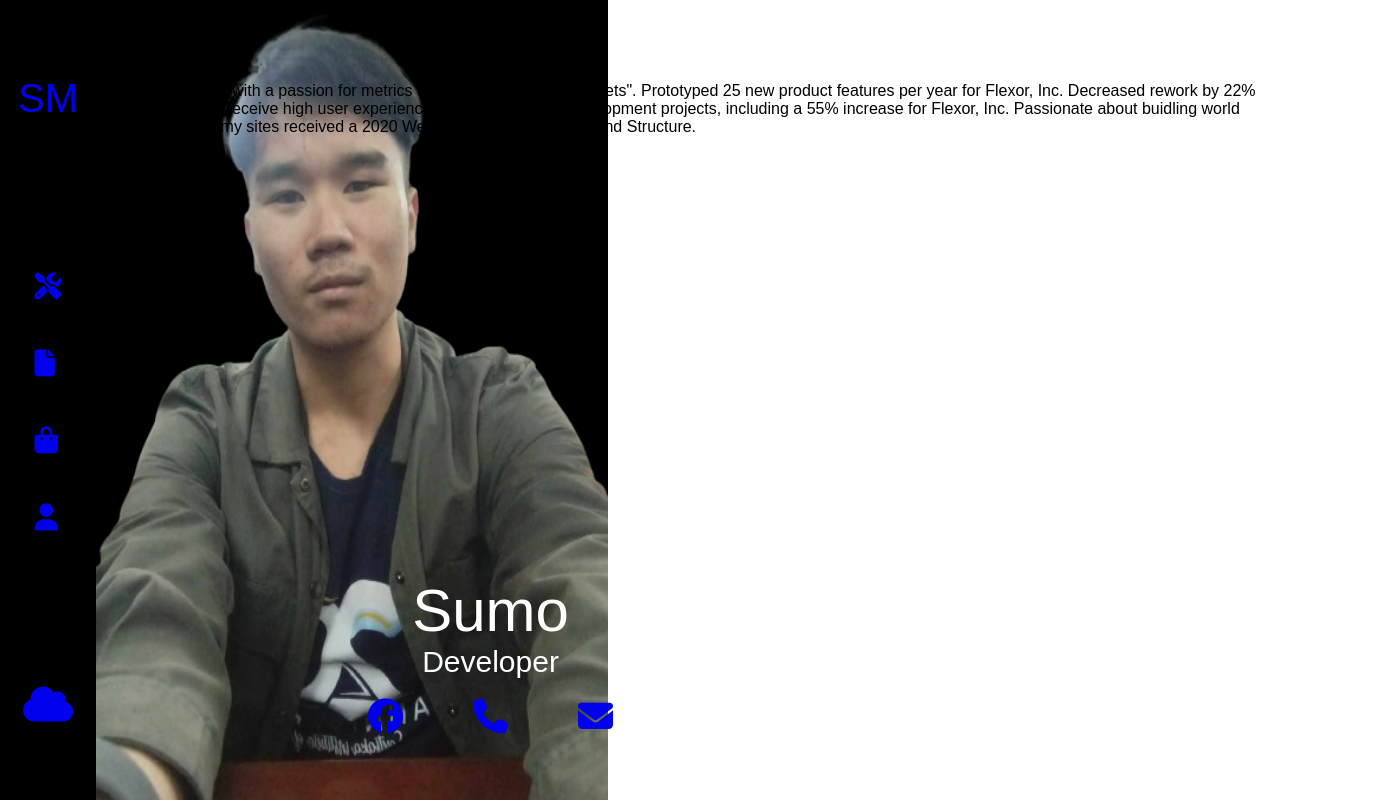
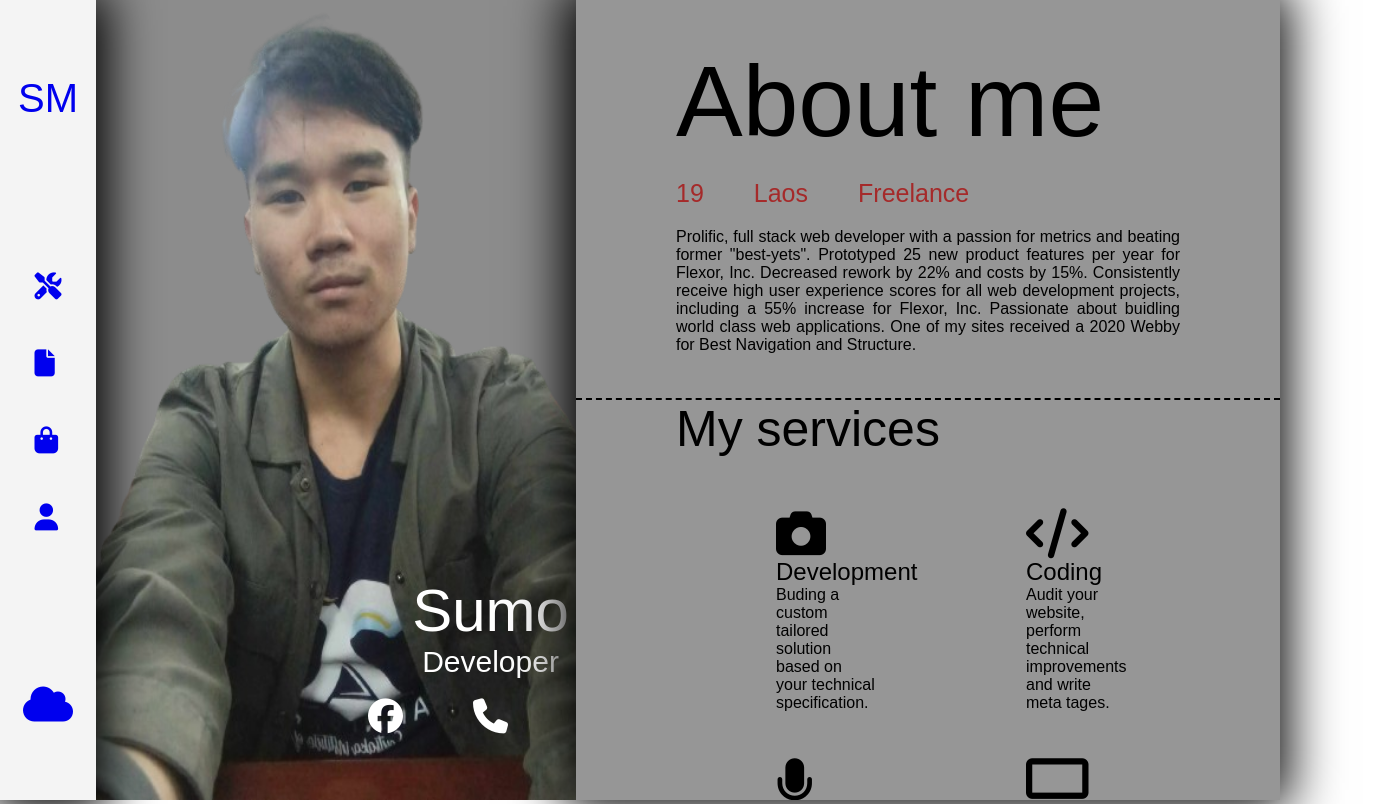
Before and after one commit to Phounn/resumewithresponsive, a plain HTML site: page index.html in a window 1280 px wide. Shown: the whole page, 1376 px wide, since content can reach past the window. Drawn offline with Linux system fonts and the light colour scheme; a web font is replaced by a local one.

Commit message:
done both of html and css. but needs to fix the bug

```diff
--- a/index.html
+++ b/index.html
@@ -40,11 +40,11 @@
 
 
     <section class="information_sm">
-        <div class="text_above">
+        <span class="text_above">
             <div class="about_me">
                 <h1>About me</h1>
             </div>
-            <div>
+            <div class="li_info">
                 <li>19</li>
                 <li>Laos</li>
                 <li>Freelance</li>
@@ -52,8 +52,11 @@
             <div class="text_information">
                 <p>Prolific, full stack web developer with a passion for metrics and beating former "best-yets". Prototyped 25 new product features per year for Flexor, Inc. Decreased rework by 22% and costs by 15%. Consistently receive high user experience scores for all web development projects, including a 55% increase for Flexor, Inc. Passionate about buidling world class web applications. One of my sites received a 2020 Webby for Best Navigation and Structure.</p>
             </div>
-        </div>
-        <div class="text_under">
+        </span>
+
+
+
+        <span class="text_under">
             <div>
                 <h1>
                     My services
@@ -62,18 +65,26 @@
             <div class="grid_container">
                 <div class="item">
                     <i class="fa-solid fa-camera"></i>
+                    <h2>Development</h2>
+                    <p>Buding a custom tailored solution based on your technical specification.</p>
                 </div>
                 <div class="item">
                     <i class="fa-solid fa-code"></i>
+                    <h2>Coding</h2>
+                    <p>Audit your website, perform technical improvements and write meta tages.</p>
                 </div>
                 <div class="item">
                     <i class="fa-solid fa-microphone"></i>
+                    <h2>Microphoner</h2>
+                    <p>Lorem ipsum dolor sit amet, consectetur adipisicing elit. Rem, obcaecati.</p>
                 </div>
                 <div class="item">
                     <i class="fa-solid fa-tv"></i>
+                    <h2>Networking</h2>
+                    <p>Lorem ipsum dolor sit amet consectetur adipisicing elit. Voluptates, necessitatibus!</p>
                 </div>
             </div>
-        </div>
+        </span>
     </section>
 
 
--- a/style.css
+++ b/style.css
@@ -7,18 +7,21 @@
     font-weight: 400;
     font-style: normal;
     margin: 0;
+    padding: 0;
 }
 
 body{
     height: 100vh;
     width: 100vw;
     margin: 0;
+    padding: 0;
 }
 
 
 
 .nav_container{
-    background-color: black;
+    background-color: #f4f4f4;
+    box-shadow: 2px 2px 50px 10px rgb(0, 0, 0);
     display: flex;
     flex-direction: column;
     height: 100vh;
@@ -60,7 +63,7 @@ body{
 }
 
 .img_information_sm .box{
-    background-color: black;
+    background-color: rgb(140, 140, 140);
     height: 100vh;
     width: 40vw;
     position: absolute;
@@ -102,6 +105,7 @@ body{
     justify-content: space-between;
     gap: 70px;
 
+
 }
 
 .icon_contact_info li {
@@ -114,4 +118,84 @@ body{
 .icon_contact_info li a i{
     font-size: 35px;
     margin-top: 20px;
+    color: white;
+    transition: 0.2s;
 }
+
+.icon_contact_info li a i:hover{
+    color: black;
+}
+.information_sm{
+    background-color:rgb(150, 150, 150) ;
+    width: 55vw;
+    height: 100vh;
+    display: flex;
+    flex-direction: column;
+    position: absolute;
+    top: 0;
+    left: 45vw;
+    margin: 0;
+    box-shadow: -2px -2px 50px 10px black;
+}
+.text_above{
+    /* background-color: black; */
+    display: flex;
+    flex-direction: column;
+    gap: 20px;
+    margin: 0px;
+    justify-content: center;
+    height: 50vh;
+    width: 55vw;
+    border-bottom: 2px dashed black;
+
+}
+.about_me h1{
+    font-size: 100px;
+}
+.li_info{
+    list-style: none;
+    display: flex;
+    gap: 50px;
+    font-size: 25px;
+    color: brown;
+}
+.text_information{
+    text-align: justify;
+    text-justify: inter-word;
+    margin-right: 100px;
+}
+.text_above div{
+    margin-left: 100px;
+}
+.text_under{
+    /* background-color: black; */
+    padding: 0px;
+    display: flex;
+    flex-direction: column;
+    margin: 0px;
+    height: 50vh;
+    width: 55vw;
+}
+.text_under div h1{
+    font-size: 50px;
+}
+
+.text_under div{
+    margin-left: 100px;
+}
+
+.grid_container{
+    display: grid;
+    grid-template-columns: repeat(2,200px);
+    grid-template-rows: repeat(2, 200px);
+    margin-top: 50px;
+    gap: 50px;
+    overflow: scroll;
+    height: 365px;
+    width: 700px;
+}
+
+
+.item i{
+    font-size: 50px;
+}
```
